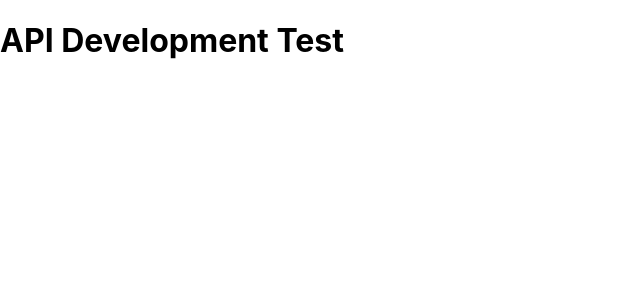
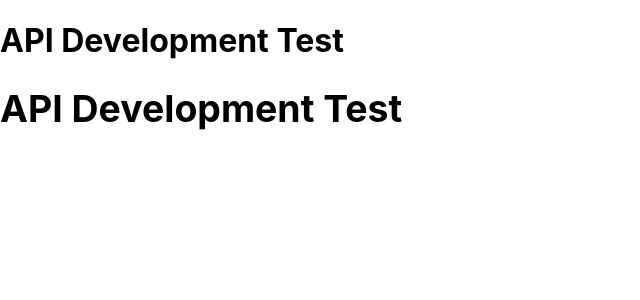
Before and after one commit to Boscobrand/PROJECT-TWO, a React (Create React App) app in the folder tb-beast/: page / in a window 1280 px wide. Shown: the top 300 px of the page, without its empty margins (0-640 px from the left). Built offline with nearby package versions, Linux system fonts and the light colour scheme.

Commit message:
api comparison for recipes -2apis feeding

```diff
--- a/tb-beast/src/App.js
+++ b/tb-beast/src/App.js
@@ -1,5 +1,6 @@
 import React from "react"
 import Axios from "axios"
+import APImeals from "./Components/APImeals"
 
 const App = () => {
     const APP_ID = "59afb331"
@@ -15,7 +16,10 @@ const App = () => {
     return(
         <div className="APP">
             <h1 onClick={getData}> API Development Test</h1>
-        </div>
+
+            <h3><APImeals data={getData}/></h3>
+            </div>
+
     );
 }
 export default App;
--- /dev/null
+++ b/tb-beast/src/Components/APImeals.js
@@ -0,0 +1,21 @@
+import React from "react"
+import Axios from "axios"
+
+const APImeals = () => {
+    // const APP_ID = "9973533"
+    // const APP_KEY = "1"
+
+    const url = 'https://www.themealdb.com/api/json/v2/9973533/latest.php'
+
+    const getData = async () => {
+        const result = await Axios.get(url);
+        console.log(result)
+    }
+
+    return(
+        <div className="Meal">
+            <h1 onClick={getData}> API Development Test</h1>
+        </div>
+    );
+}
+export default APImeals;
```
